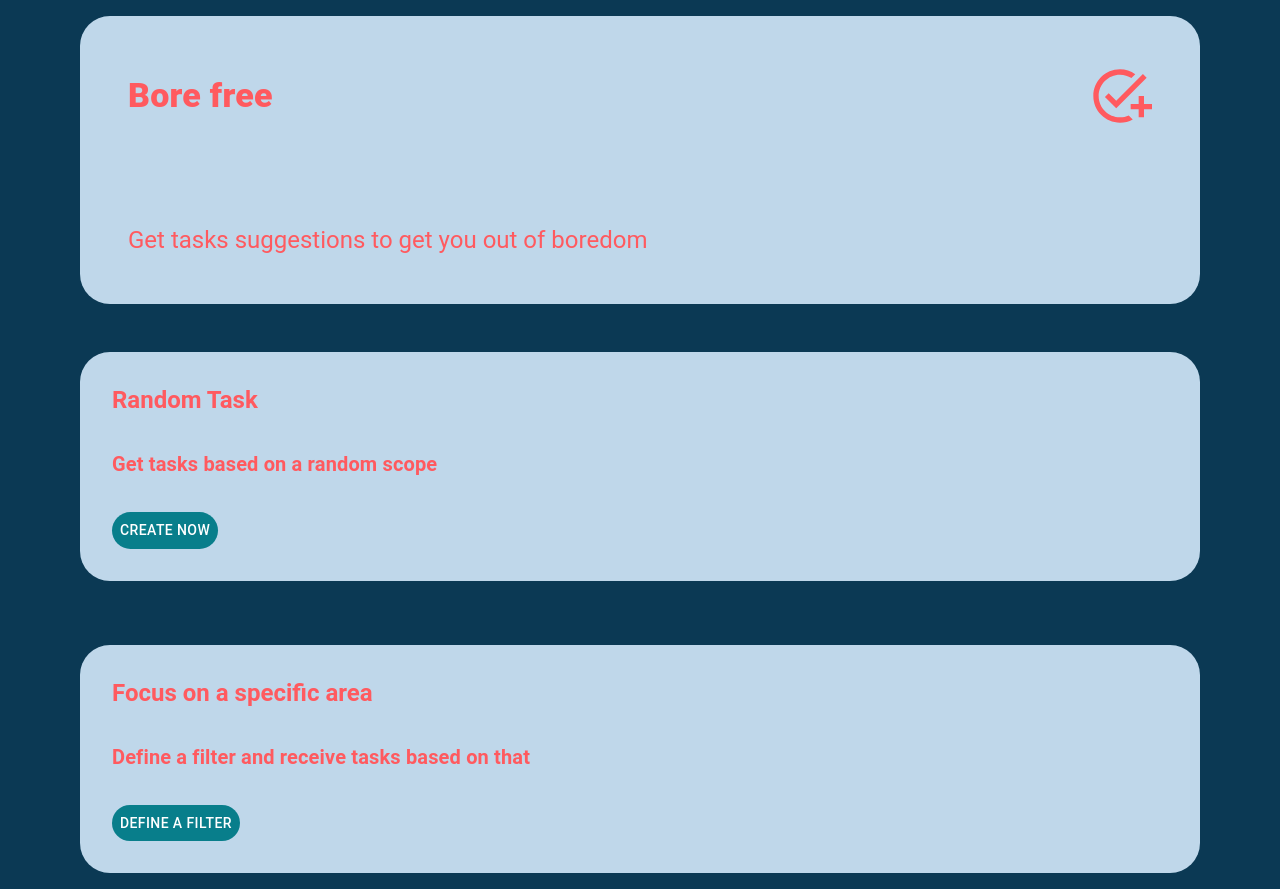
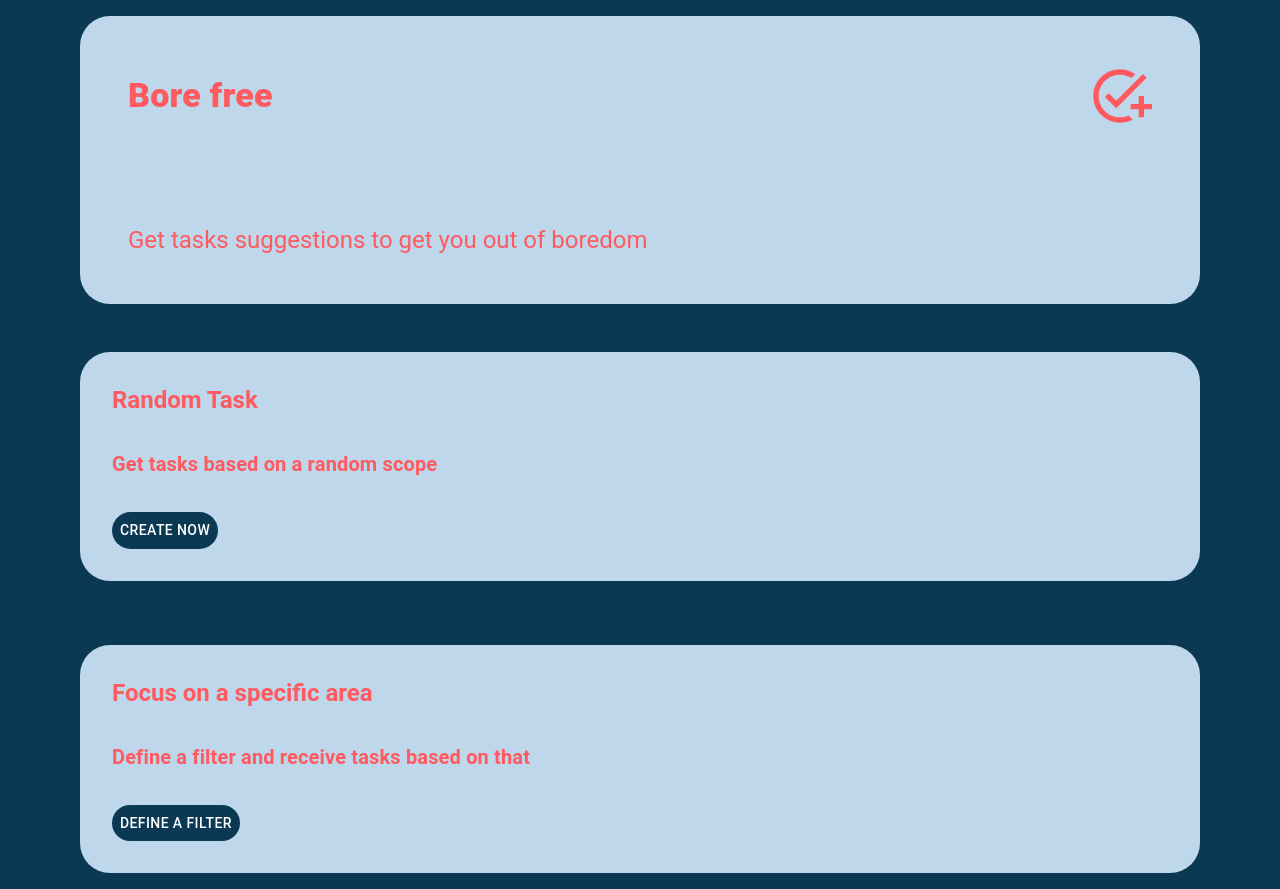
Before and after one commit to Paulo-Augusto12/anti-boredom-app, a React (Vite) app: page / in a window 1280 px wide. Built offline with nearby package versions, Linux system fonts and the light colour scheme.

Commit message:
feat: realizadas alterações de estilização

```diff
--- a/src/ui/components/OptionLinks/index.tsx
+++ b/src/ui/components/OptionLinks/index.tsx
@@ -37,7 +37,8 @@ export function OptionLinks({
         <Box>
           <Button
             sx={{
-              backgroundColor: "#087E8B",
+              backgroundColor: "#0B3954",
+              "&:hover": { backgroundColor: "#087E8B" },
               color: "#FFFFFF",
               borderRadius: "30px",
             }}
```
